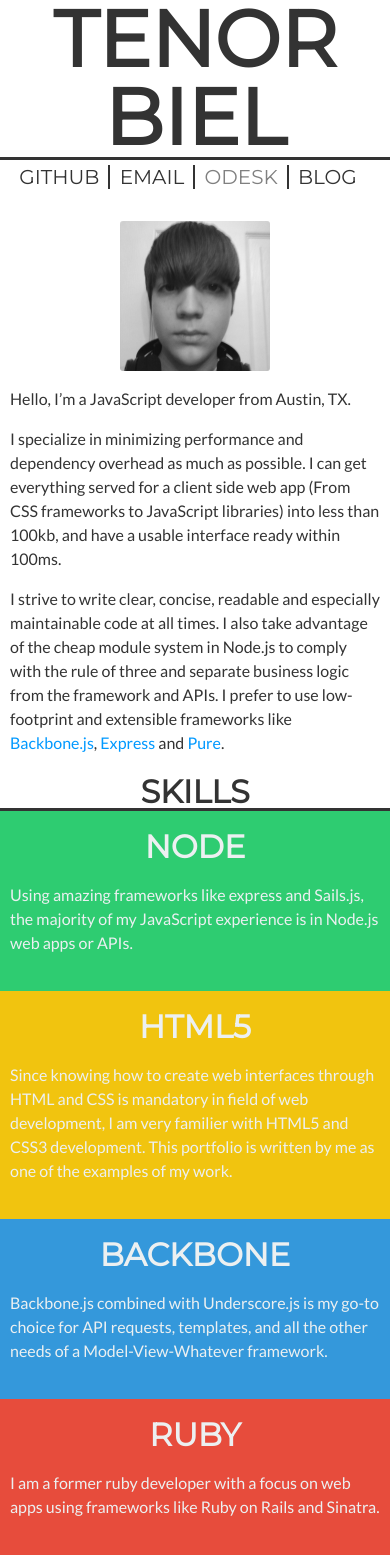
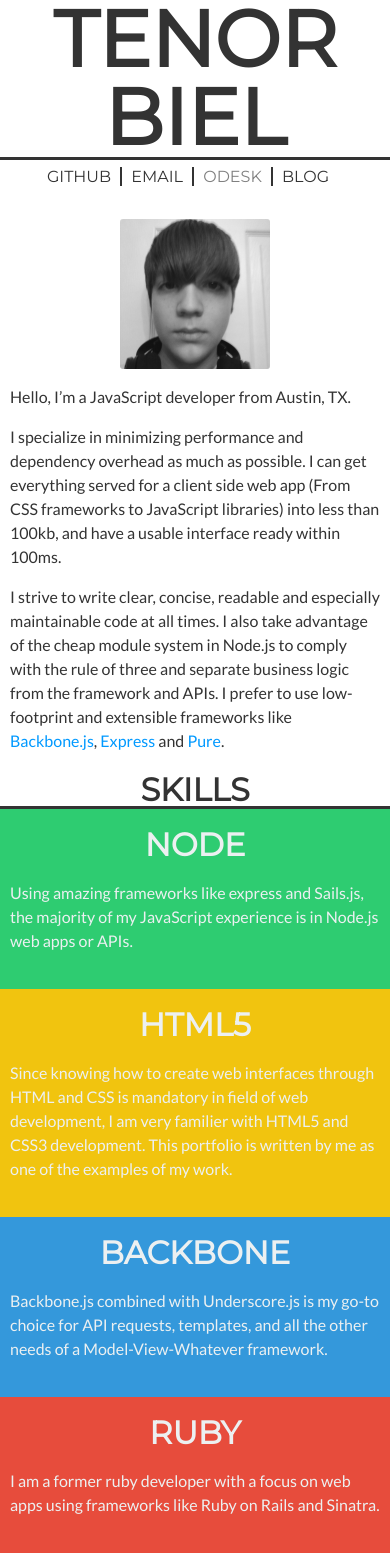
Before and after one commit to L8D/l8d.github.io, a Jekyll site: the page portfolio/index.html, which Jekyll copies as it is, in a window 390 px wide. Built offline with Jekyll 4.4.1, drawn with Linux system fonts in a browser that asks for light colours; Markdown is read by kramdown in place of the engine named in the settings.

Commit message:
I still don't

```diff
--- a/portfolio/css/main.css
+++ b/portfolio/css/main.css
@@ -120,7 +120,7 @@
     padding: 0;
   }
 
-  .hero li {
+  .hero ul li {
     font-size: 16px;
   }
 }
```
